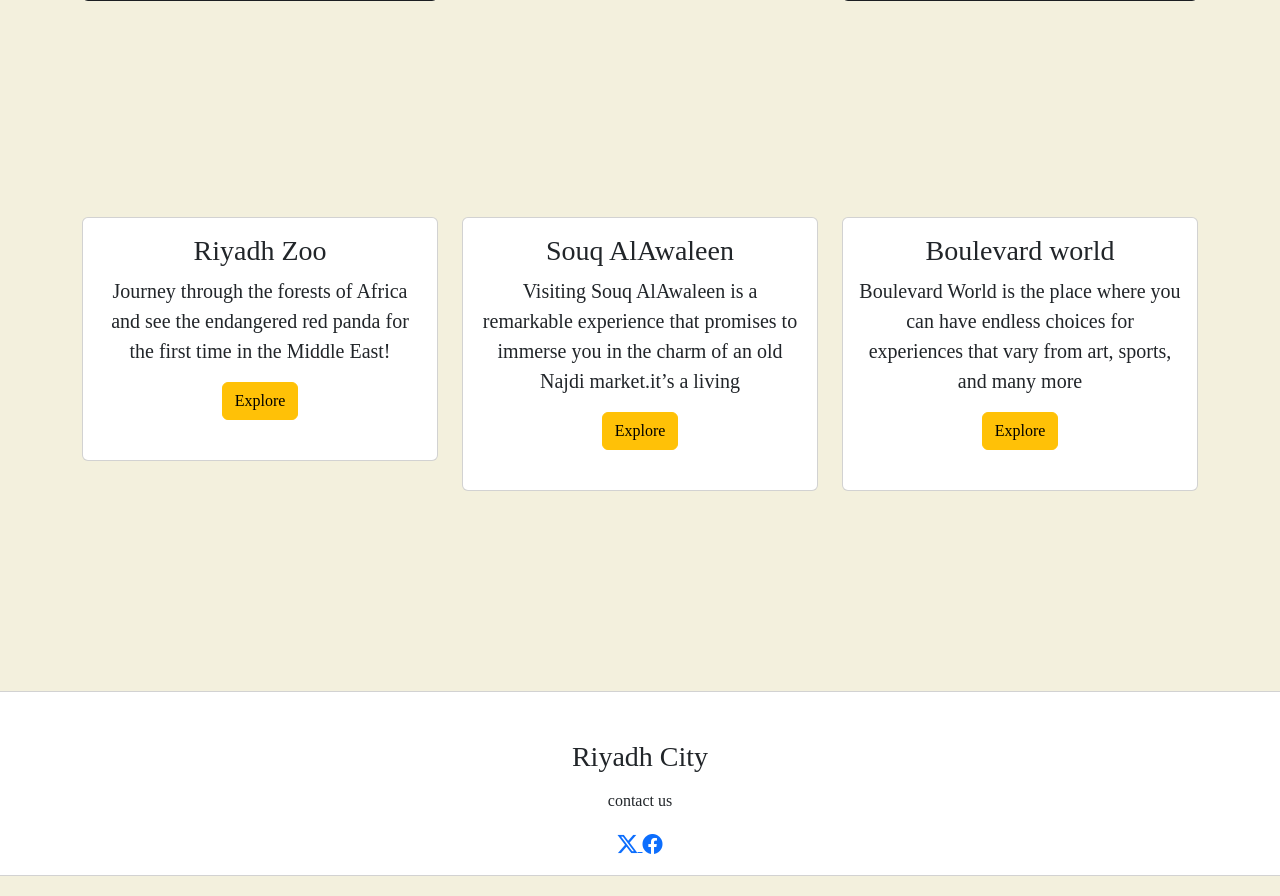
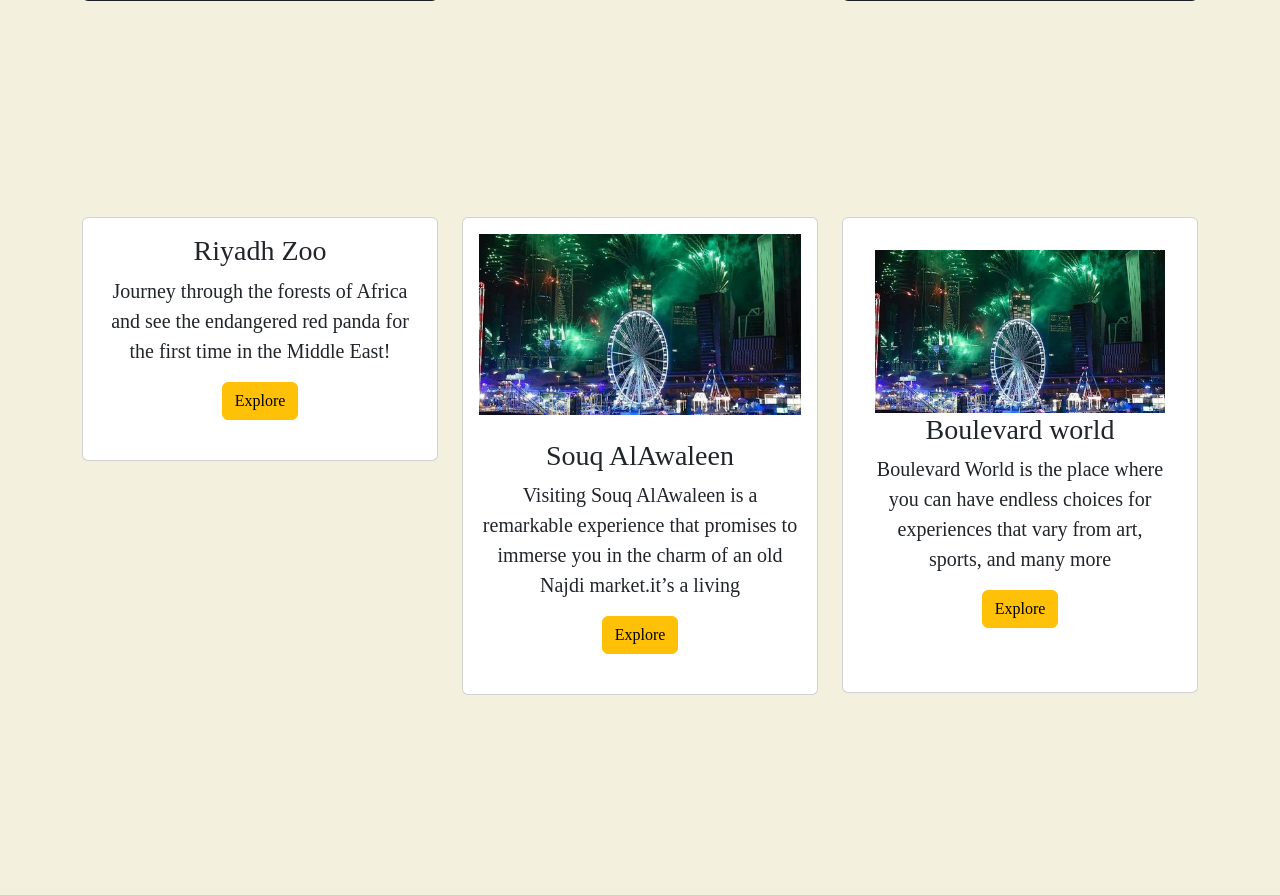
Before and after one commit to T-PYTHON-OCT-23/UNIT-2-PROJECT, a Django app: page /Riyadh/ in a window 1280 px wide. Shown: the part 1404-2300 px from the top of the page. Run offline with Django 4.2, Linux system fonts and the light colour scheme.

Commit message:
last edit is don

```diff
--- a/Tourism/main/templates/main/Riyadh.html
+++ b/Tourism/main/templates/main/Riyadh.html
@@ -134,9 +134,9 @@
     <div class="col-12 col-md-12 col-lg-4">
       <div class="card text-center bg-white pb-2">
         <div class="card-body text-dark">
-        <!--<div class="img-area mb-4">
-          <img src="static/image/home-1.jpg" alt="" class="img-fluid">
-        </div>-->
+        <div class="img-area mb-4">
+          <img src="{% static 'image/r-1.jpg'%}" alt="" class="img-fluid">
+        </div>
         <h3 class="card-title">Souq AlAwaleen</h3>
         <p class="lead">Visiting Souq AlAwaleen is a remarkable experience that promises to immerse you in the charm of an old Najdi market.it’s a living</p>
         <p> <a href="https://riyadhseason.com/en-US/zone/souq-alawaleen" class="btn btn-warning mt3">Explore</a></p>
@@ -148,7 +148,9 @@
     <div class="col-12 col-md-12 col-lg-4">
       <div class="card text-center bg-white pb-2">
         <div class="card-body text-dark">
-
+            <div class="card-body text-dark">
+                <div class="img-area mb-4">
+                  <img src="{% static 'image/r-1.jpg'%}" alt="" class="img-fluid">
         <h3 class="card-title">Boulevard world</h3>
         <p class="lead">Boulevard World is the place where you can have endless choices for experiences that vary from art, sports, and many more</p>
         <p> <a href="https://riyadhseason.com/en-US/zone/boulevard-world" class="btn btn-warning mt3">Explore</a></p>
```
